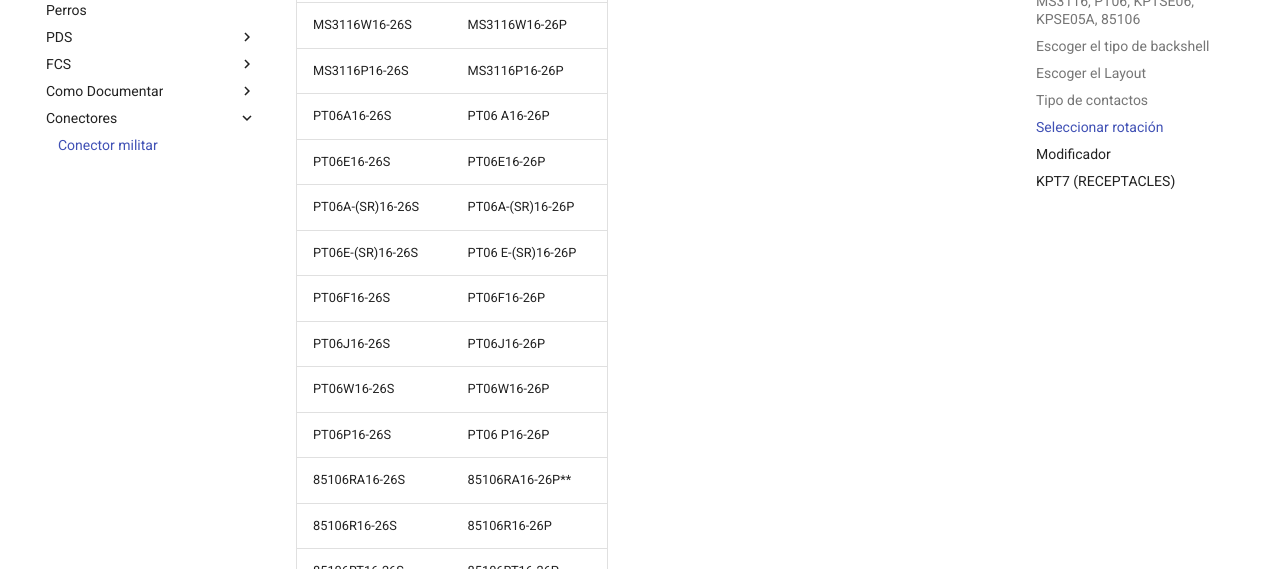
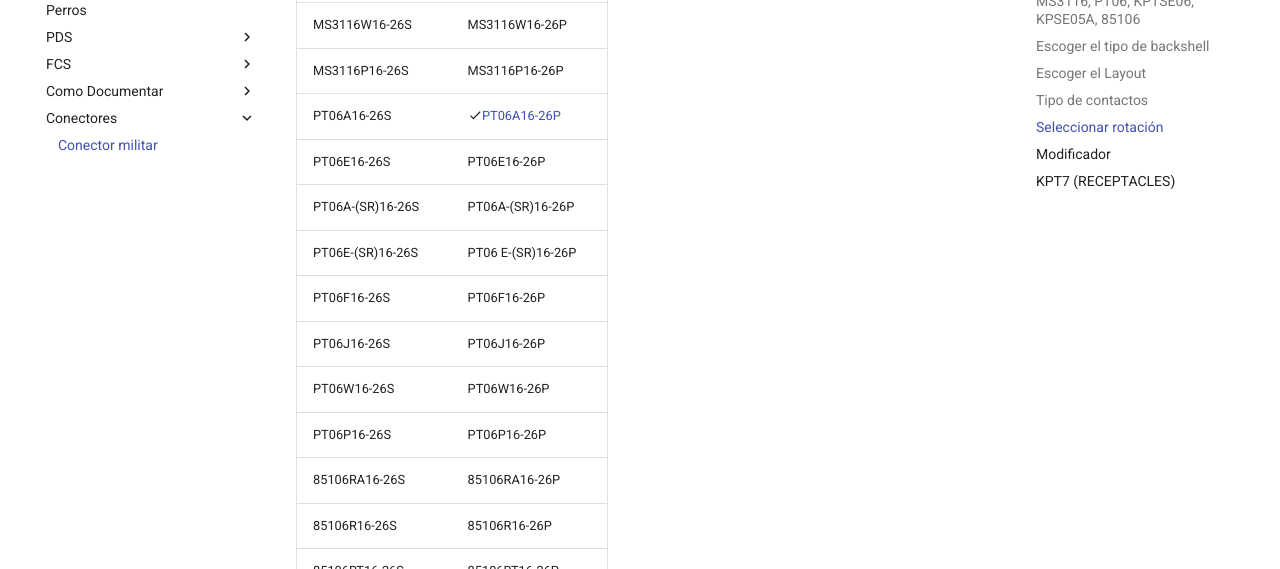
Before and after one commit to picli3/test-mkdocs, an MkDocs documentation site: the page built from docs/conectores/conectorMilitar.md, in a window 1280 px wide and 900 px high, scrolled down 4709 px. Shown: the part 152-721 px from the top of the window. Built offline with MkDocs 1.6.1 and Material for MkDocs 9.7.7, drawn with Linux system fonts in a browser that asks for light colours; comment, search, counter and statistics services are not loaded; the version menu is left out.

Commit message:
Update conectorMilitar.md
agregado link de mouser

```diff
--- a/docs/conectores/conectorMilitar.md
+++ b/docs/conectores/conectorMilitar.md
@@ -124,28 +124,28 @@ Entonces conociendo esto, la tabla anterior quedaría de la misma forma.
 
 | **Hembra**                 | **Macho**                  |
 |------------------------|------------------------|
-|MS3116A16-26    |MS3116A16-26P |
-|MS3116E16-26S   |MS3116E16-26P |
+|MS3116A16-26        |MS3116A16-26P |
+|MS3116E16-26S       |MS3116E16-26P |
 |MS3116A-(SR)16-26   |MS3116A-(SR)16-26|
-|MS3116E-(SR)16-26S  |MS3116E-(SR)16-26P |
+|MS3116E-(SR)16-26S  |MS3116E-(SR)16-26P|
 |MS3116F16-26S   |[MS3116F16-26P](https://renhotecpro.com/product/mil-dtl-26482-series-1-connectorms3116f16-26p-male-cable-mount-plug26-pin-solder) |
 |MS3116J16-26S   |MS3116J16-26P|
 |MS3116W16-26S   |MS3116W16-26P|
-|MS3116P16-26S |MS3116P16-26P|
-|PT06A16-26S   |PT06 A16-26P|
-|PT06E16-26S   |PT06E16-26P|
+|MS3116P16-26S   |MS3116P16-26P|
+|PT06A16-26S     |:material-check:[PT06A16-26P](https://www.mouser.pe/ProductDetail/Amphenol-Industrial/PT06A-16-26P?qs=uCWFCIOkExB4L%2FJfgtqFFg%3D%3D)|
+|PT06E16-26S     |PT06E16-26P|
 |PT06A-(SR)16-26S|PT06A-(SR)16-26P|
 |PT06E-(SR)16-26S|PT06 E-(SR)16-26P|
-|PT06F16-26S   |PT06F16-26P|
-|PT06J16-26S   |PT06J16-26P|
-|PT06W16-26S   |PT06W16-26P|
-|PT06P16-26S   |PT06 P16-26P|
-|85106RA16-26S |85106RA16-26P**|
-|85106R16-26S  |85106R16-26P|
-|85106RT16-26S |85106RT16-26P|
-|85106RM16-26S |85106RM16-26P|
-|85106RG16-26S |85106RG16-26P|
-|85106RZ16-26S |85106RZ16-26P|
+|PT06F16-26S     |PT06F16-26P|
+|PT06J16-26S     |PT06J16-26P|
+|PT06W16-26S     |PT06W16-26P|
+|PT06P16-26S     |PT06P16-26P|
+|85106RA16-26S   |85106RA16-26P|
+|85106R16-26S    |85106R16-26P|
+|85106RT16-26S   |85106RT16-26P|
+|85106RM16-26S   |85106RM16-26P|
+|85106RG16-26S   |85106RG16-26P|
+|85106RZ16-26S   |85106RZ16-26P|
 
 ### Modificador
 
```
